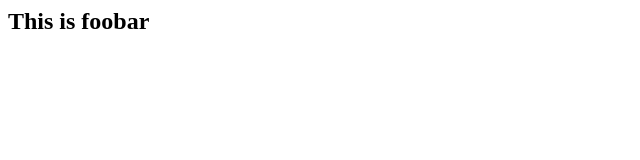
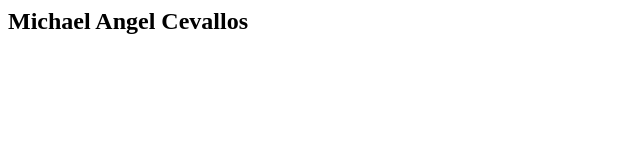
Before and after one commit to Michael-AngelCevallos/foobar, a plain HTML site: page index.html in a window 1280 px wide. Shown: the whole page, without its empty margins (0-640 px from the left). Drawn offline with Linux system fonts and the light colour scheme.

Commit message:
update h2 with my name

```diff
--- a/index.html
+++ b/index.html
@@ -5,7 +5,7 @@
   <title>I'm commited</title>
 </head>
 <body>
-  <h2>This is foobar</h2>
+  <h2>Michael Angel Cevallos</h2>
 
 </body>
 </html>
```
